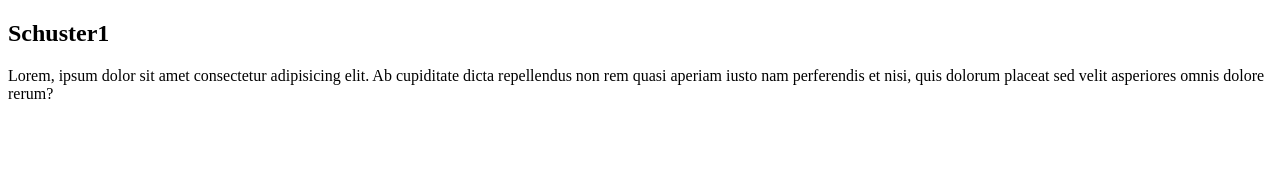
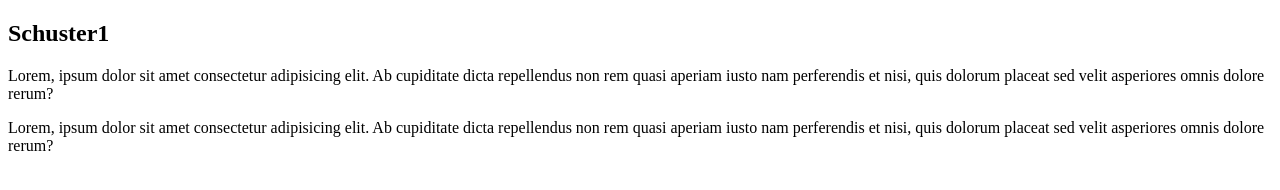
Before and after one commit to Jugyeu/schuster1, a plain HTML site: page index.html in a window 1280 px wide. Drawn offline with Linux system fonts and the light colour scheme.

Commit message:
druhy odstavec

```diff
--- a/index.html
+++ b/index.html
@@ -8,5 +8,8 @@
     <h2>Schuster1</h2>
     <p>Lorem, ipsum dolor sit amet consectetur adipisicing elit. Ab cupiditate dicta repellendus non rem quasi aperiam
         iusto nam perferendis et nisi, quis dolorum placeat sed velit asperiores omnis dolore rerum?</p>
+
+    <p>Lorem, ipsum dolor sit amet consectetur adipisicing elit. Ab cupiditate dicta repellendus non rem quasi aperiam
+        iusto nam perferendis et nisi, quis dolorum placeat sed velit asperiores omnis dolore rerum?</p>
 </body>
 </html>
```
